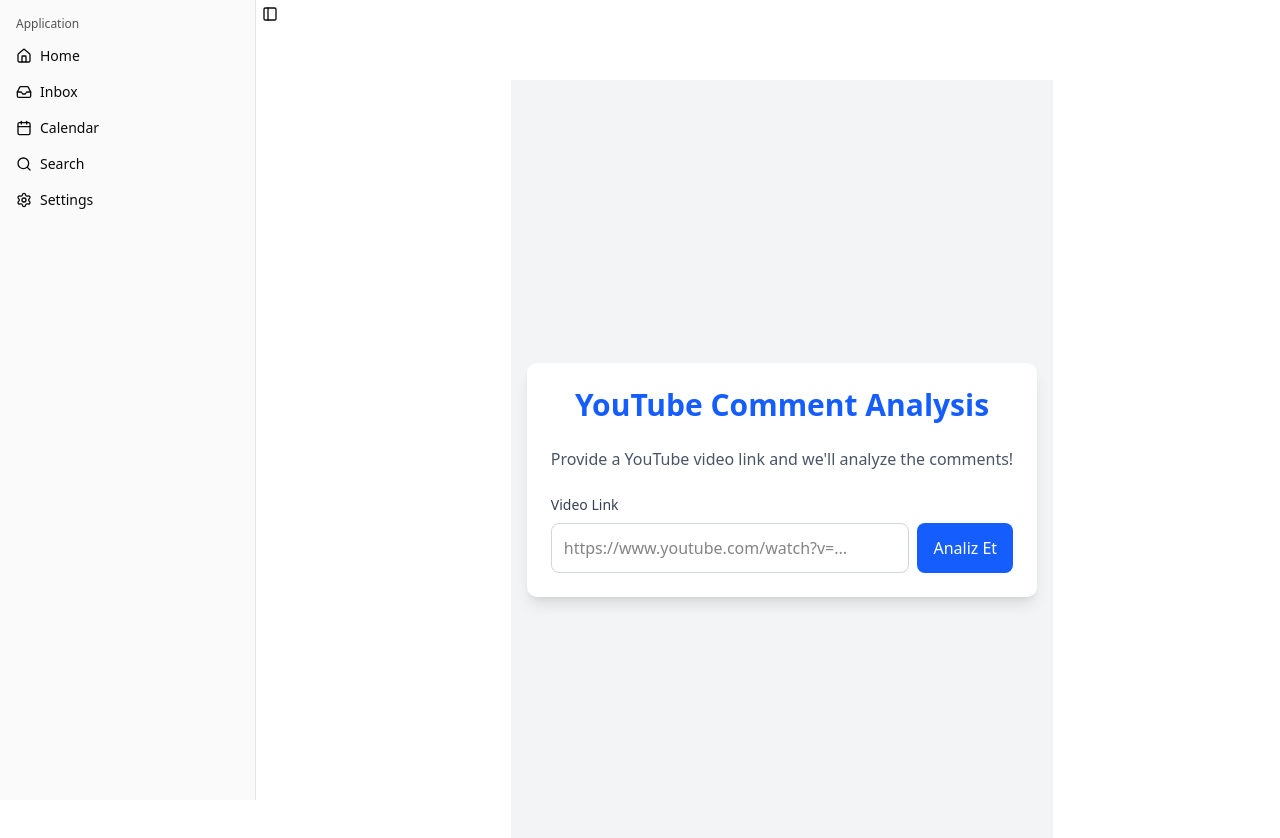
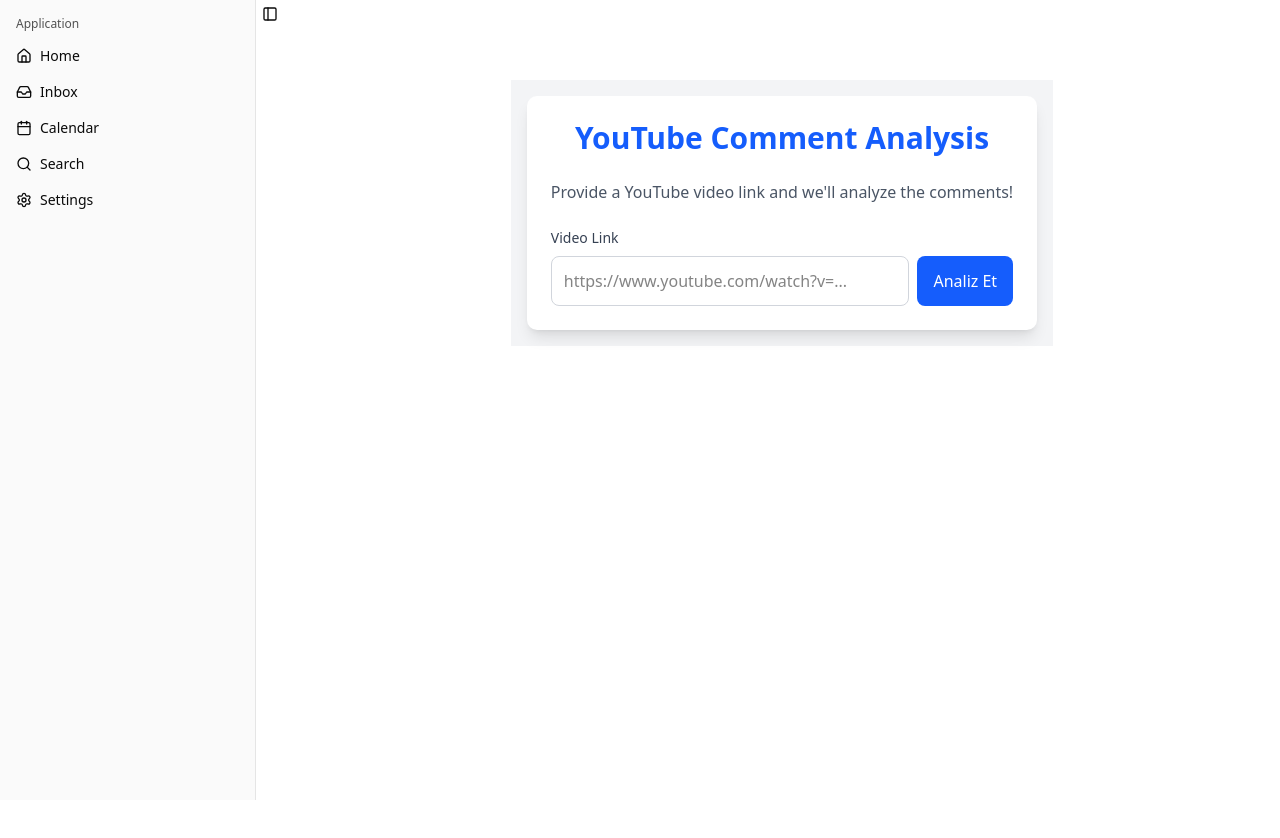
Before and after one commit to alper-demir/yt-comment-analysis, a React (Vite) app in the folder frontend/: page / in a window 1280 px wide. Shown: the top 838 px of the page. After the commit the page ends 800 px from the top, so only its background shows below. Built offline with nearby package versions, Linux system fonts and the light colour scheme; no server answers.

Commit message:
Update Home.jsx

```diff
--- a/frontend/src/pages/Home.jsx
+++ b/frontend/src/pages/Home.jsx
@@ -3,6 +3,7 @@
 import { Chart as ChartJS, ArcElement, Tooltip, Legend } from "chart.js";
 import { Toaster, toast } from "react-hot-toast";
 import LoadingSpinner from './../components/LoadingSpinner';
+
 
 ChartJS.register(ArcElement, Tooltip, Legend);
 
@@ -89,7 +90,7 @@
     : null;
 
   return (
-    <div className="min-h-screen bg-gray-100 flex items-center justify-center p-4">
+    <div className="bg-gray-100 flex items-center justify-center p-4">
       <div className="max-w-2xl w-full bg-white rounded-lg shadow-lg p-6 space-y-6">
         <h1 className="text-3xl font-bold text-center text-blue-600">
           YouTube Comment Analysis
```
